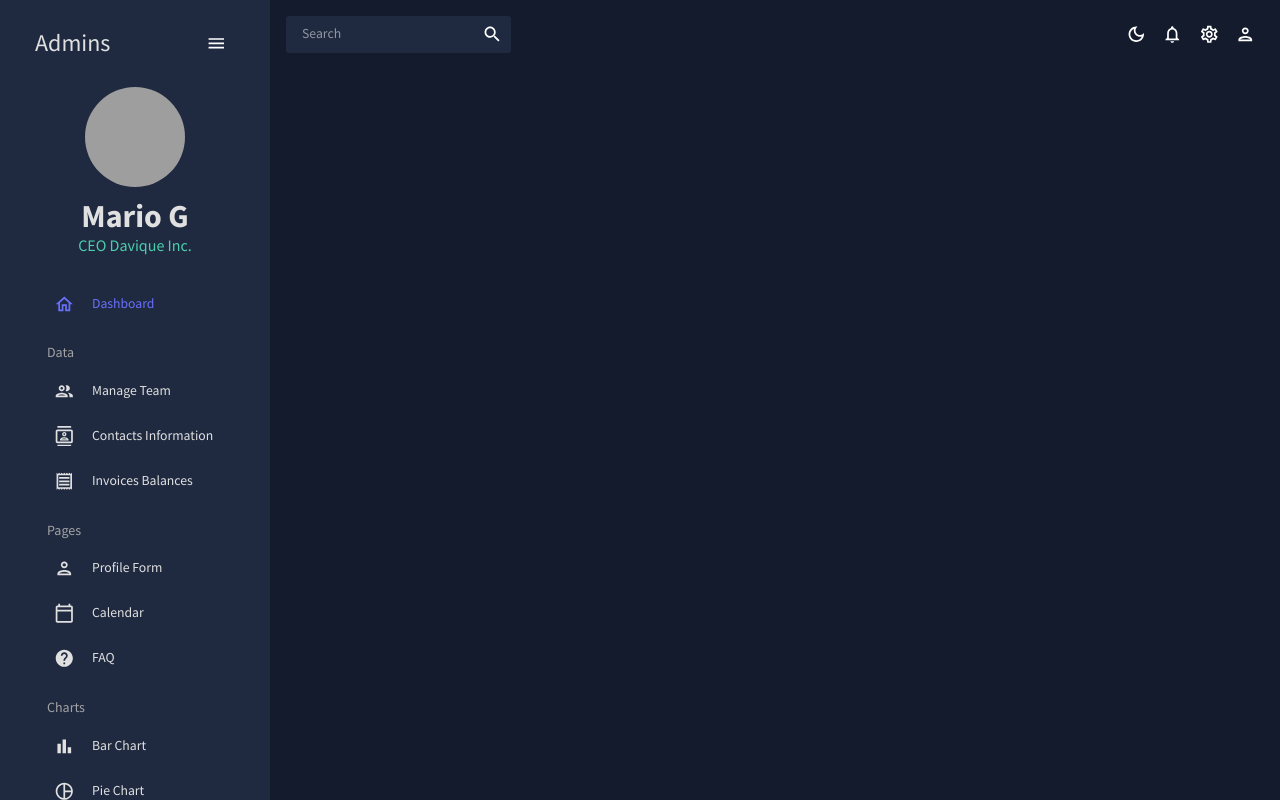
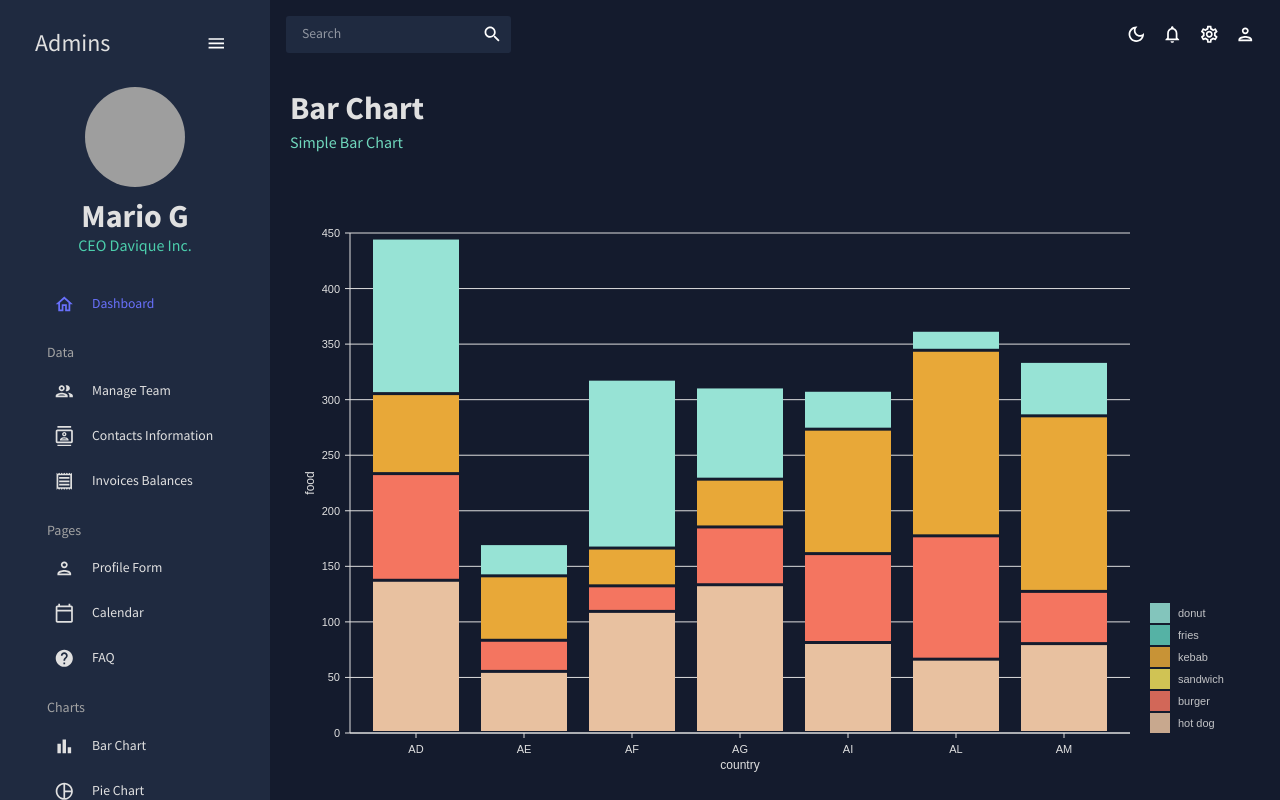
Before and after one commit to davique0/dashboard, a React (Create React App) app in the folder react-admin/: page /bar in a window 1280 px wide. Built offline with nearby package versions, Linux system fonts and the light colour scheme; grey boxes are pictures that could not be loaded.

Commit message:
Pie and Bar chart added using nivo

```diff
--- a/react-admin/src/App.js
+++ b/react-admin/src/App.js
@@ -10,9 +10,9 @@
 import Form from "./scenes/form";
 import Calendar from "./scenes/calendar";
 import FAQ from "./scenes/faq";
-// import Bar from "./scenes/bar";
+import Bar from "./scenes/bar";
+import Pie from "./scenes/pie";
 // import Line from "./scenes/line";
-// import Pie from "./scenes/pie";
 // import Geography from "./scenes/geography";
 
 function App() {
@@ -34,9 +34,9 @@
               <Route path="/form" element={<Form />} />
               <Route path="/calendar" element={<Calendar />} />
               <Route path="/faq" element={<FAQ />} />
-              {/* <Route path="/bar" element={<Bar />} /> */}
+              <Route path="/bar" element={<Bar />} />
+              <Route path="/pie" element={<Pie />} />
               {/* <Route path="/line" element={<Line />} /> */}
-              {/* <Route path="/pie" element={<Pie />} /> */}
               {/* <Route path="/geography" element={<Geography />} /> */}
             </Routes>
           </main>
--- /dev/null
+++ b/react-admin/src/components/BarChart.jsx
@@ -0,0 +1,145 @@
+import { useTheme } from "@mui/material";
+import { ResponsiveBar } from "@nivo/bar";
+import { tokens } from "../theme";
+import { mockBarData as data } from "../data/mockData";
+
+const BarChart = ({ isDashboard = false }) => {
+  const theme = useTheme();
+  const colors = tokens(theme.palette.mode);
+
+  return (
+    <ResponsiveBar
+      data={data}
+      theme={{
+        axis: {
+          domain: {
+            line: {
+              stroke: colors.gray[100],
+            },
+          },
+          legend: {
+            text: {
+              fill: colors.gray[100],
+            },
+          },
+          ticks: {
+            line: {
+              stroke: colors.gray[100],
+              strokeWidth: 1,
+            },
+            text: {
+              fill: colors.gray[100],
+            },
+          },
+        },
+        legends: {
+          text: {
+            fill: colors.gray[100],
+          },
+        },
+      }}
+      keys={["hot dog", "burger", "sandwich", "kebab", "fries", "donut"]}
+      indexBy="country"
+      margin={{ top: 50, right: 130, bottom: 50, left: 60 }}
+      padding={0.2}
+      innerPadding={2}
+      valueScale={{ type: "linear" }}
+      indexScale={{ type: "band", round: true }}
+      colors={{ scheme: "nivo" }}
+      defs={[
+        {
+          id: "dots",
+          type: "patternDots",
+          background: "inherit",
+          color: "#38bcb2",
+          size: 4,
+          padding: 1,
+          stagger: true,
+        },
+        {
+          id: "lines",
+          type: "patternLines",
+          background: "inherit",
+          color: "#eed312",
+          rotation: -45,
+          lineWidth: 6,
+          spacing: 10,
+        },
+      ]}
+      fill={[
+        {
+          match: {
+            id: "fries",
+          },
+          id: "dots",
+        },
+        {
+          match: {
+            id: "sandwich",
+          },
+          id: "lines",
+        },
+      ]}
+      borderColor={{
+        from: "color",
+        modifiers: [["darker", 1.6]],
+      }}
+      axisTop={null}
+      axisRight={null}
+      axisBottom={{
+        tickSize: 5,
+        tickPadding: 5,
+        tickRotation: 0,
+        legend: isDashboard ? undefined : "country",
+        legendPosition: "middle",
+        legendOffset: 32,
+      }}
+      axisLeft={{
+        tickSize: 5,
+        tickPadding: 5,
+        tickRotation: 0,
+        legend: isDashboard ? undefined : "food",
+        legendPosition: "middle",
+        legendOffset: -40,
+      }}
+      enableLabel={false}
+      labelSkipWidth={12}
+      labelSkipHeight={12}
+      labelTextColor={{
+        from: "color",
+        modifiers: [["darker", 1.6]],
+      }}
+      legends={[
+        {
+          dataFrom: "keys",
+          anchor: "bottom-right",
+          direction: "column",
+          justify: false,
+          translateX: 120,
+          translateY: 0,
+          itemsSpacing: 2,
+          itemWidth: 100,
+          itemHeight: 20,
+          itemDirection: "left-to-right",
+          itemOpacity: 0.85,
+          symbolSize: 20,
+          effects: [
+            {
+              on: "hover",
+              style: {
+                itemOpacity: 1,
+              },
+            },
+          ],
+        },
+      ]}
+      role="application"
+      ariaLabel="Nivo bar chart demo"
+      barAriaLabel={(e) =>
+        e.id + ": " + e.formattedValue + " in country: " + e.indexValue
+      }
+    />
+  );
+};
+
+export default BarChart;
--- /dev/null
+++ b/react-admin/src/components/PieChart.jsx
@@ -0,0 +1,110 @@
+import { ResponsivePie } from "@nivo/pie";
+import { tokens } from "../theme";
+import { useTheme } from "@mui/material";
+import { mockPieData as data } from "../data/mockData";
+
+const PieChart = () => {
+  const theme = useTheme();
+  const colors = tokens(theme.palette.mode);
+
+  return (
+    <ResponsivePie
+      data={data}
+      theme={{
+        axis: {
+          domain: {
+            line: {
+              stroke: colors.gray[100],
+            },
+          },
+          legend: {
+            text: {
+              fill: colors.gray[100],
+            },
+          },
+          ticks: {
+            line: {
+              stroke: colors.gray[100],
+              strokeWidth: 1,
+            },
+            text: {
+              fill: colors.gray[100],
+            },
+          },
+        },
+        legends: {
+          text: {
+            fill: colors.gray[100],
+          },
+        },
+      }}
+      margin={{ top: 40, right: 80, bottom: 80, left: 80 }}
+      innerRadius={0.5}
+      padAngle={0.7}
+      cornerRadius={3}
+      activeOuterRadiusOffset={8}
+      borderWidth={1}
+      borderColor={{
+        from: "color",
+        modifiers: [["darker", 0.2]],
+      }}
+      arcLinkLabelsSkipAngle={10}
+      arcLinkLabelsTextColor={colors.gray[100]}
+      arcLinkLabelsThickness={2}
+      arcLinkLabelsColor={{ from: "color" }}
+      enableArcLabels={false}
+      arcLabelsSkipAngle={10}
+      arcLabelsTextColor={{
+        from: "color",
+        modifiers: [["darker", 2]],
+      }}
+      defs={[
+        {
+          id: "dots",
+          type: "patternDots",
+          background: "inherit",
+          color: "rgba(255, 255, 255, 0.3)",
+          size: 4,
+          padding: 1,
+          stagger: true,
+        },
+        {
+          id: "lines",
+          type: "patternLines",
+          background: "inherit",
+          color: "rgba(255, 255, 255, 0.3)",
+          rotation: -45,
+          lineWidth: 6,
+          spacing: 10,
+        },
+      ]}
+      legends={[
+        {
+          anchor: "bottom",
+          direction: "row",
+          justify: false,
+          translateX: 0,
+          translateY: 56,
+          itemsSpacing: 0,
+          itemWidth: 100,
+          itemHeight: 18,
+          itemTextColor: "#999",
+          itemDirection: "left-to-right",
+          itemOpacity: 1,
+          symbolSize: 18,
+          symbolShape: "circle",
+          effects: [
+            {
+              on: "hover",
+              style: {
+                itemTextColor: "#000",
+              },
+            },
+          ],
+        },
+      ]}
+    />
+  );
+};
+
+export default PieChart;
--- /dev/null
+++ b/react-admin/src/scenes/bar/index.jsx
@@ -0,0 +1,16 @@
+import { Box } from "@mui/material";
+import Header from "../../components/Header";
+import BarChart from "../../components/BarChart";
+
+const Bar = () => {
+  return (
+    <Box m="20px">
+      <Header title="Bar Chart" subtitle="Simple Bar Chart" />
+      <Box height="75vh">
+        <BarChart />
+      </Box>
+    </Box>
+  );
+};
+
+export default Bar;
--- /dev/null
+++ b/react-admin/src/scenes/pie/index.jsx
@@ -0,0 +1,16 @@
+import { Box } from "@mui/material";
+import Header from "../../components/Header";
+import PieChart from "../../components/PieChart";
+
+const Pie = () => {
+  return (
+    <Box m="20px">
+      <Header title="Pie Chart" subtitle="Simple Pie Chart" />
+      <Box height="75vh">
+        <PieChart />
+      </Box>
+    </Box>
+  );
+};
+
+export default Pie;
```
